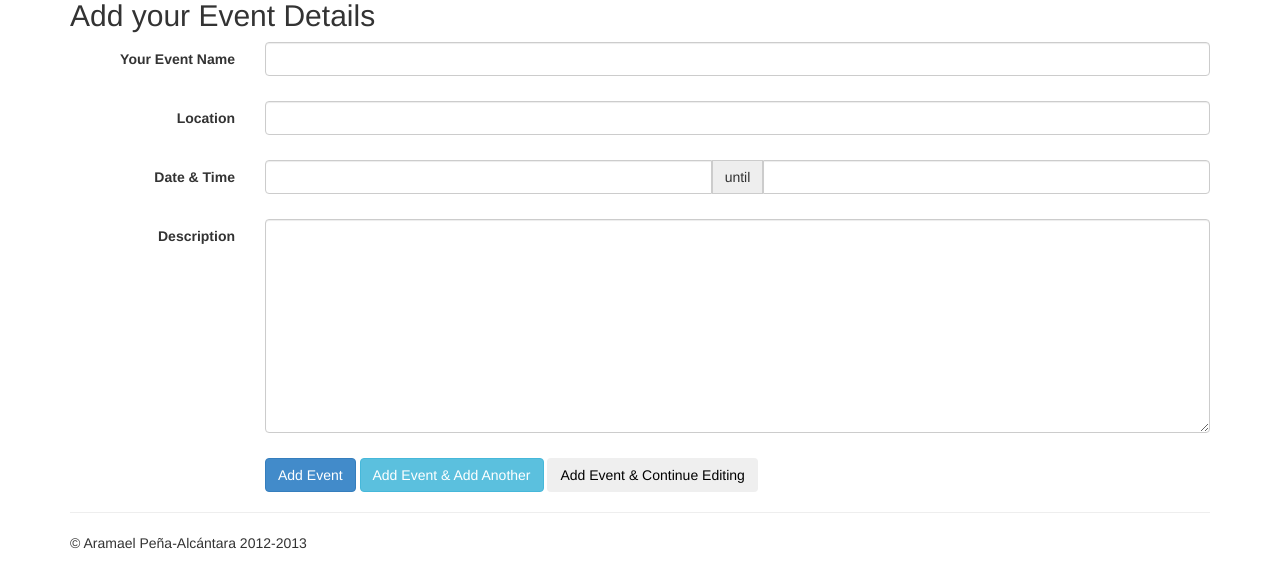
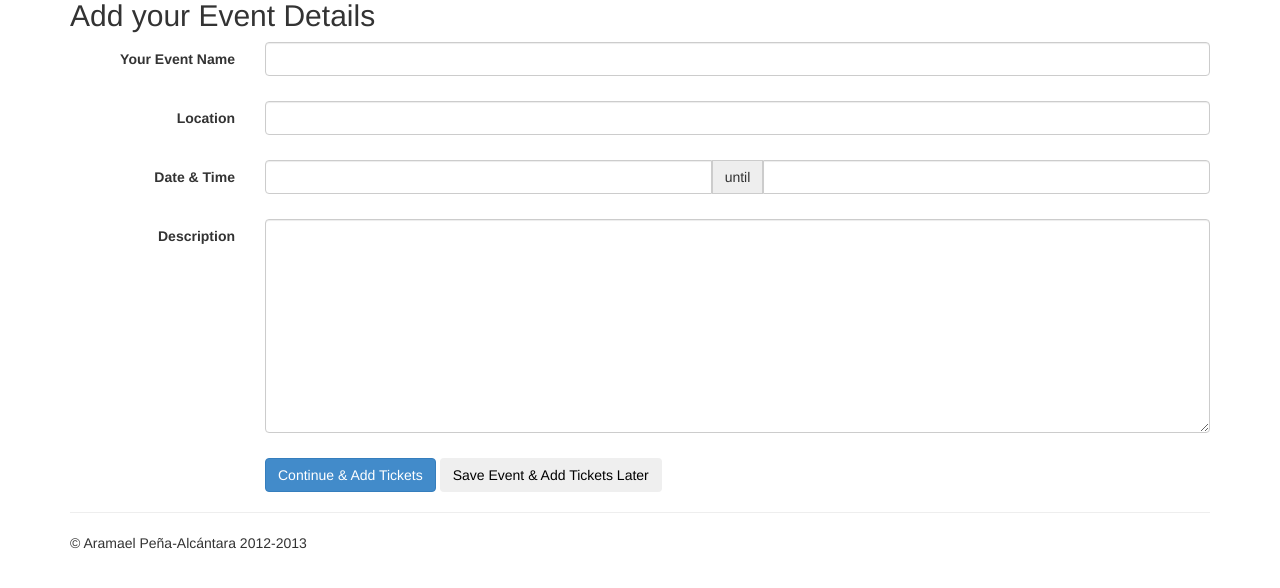
Before and after one commit to aramael/airtkts, a Django app: a page that uses templates/event_form.html in a window 1280 px wide. Shown: the part 151-739 px from the top of the page. Run offline with Django 3.2, Linux system fonts and the light colour scheme; parts of the project's set-up code (start-up, migrations or seed data) failed here and were passed over; some libraries are stand-ins or nearby versions.

Commit message:
Added Workflow for Tickets

```diff
--- a/airtkts/apps/events/forms.py
+++ b/airtkts/apps/events/forms.py
@@ -1,11 +1,11 @@
 from django import forms
-from .models import Event
+from .models import Event, TicketSale
 from airtkts.libs.forms import FieldsetsForm, ActionMethodForm, HideSlugForm
 
 
 class EventForm(ActionMethodForm, HideSlugForm, FieldsetsForm, forms.ModelForm):
 
-    POSSIBLE_ACTIONS = {'_save', '_addanother', '_continue'}
+    POSSIBLE_ACTIONS = {'_save', '_continue'}
 
     fieldsets = (
         (None, {
@@ -25,7 +25,5 @@ class EventForm(ActionMethodForm, HideSlugForm, FieldsetsForm, forms.ModelForm):
     def location_redirect(self, action, instance):
         if action == '_save':
             return {"to": 'event_home'}
-        elif action == '_addanother':
-            return {"to": 'event_new'}
         elif action == '_continue':
-            return {"to": 'event_edit', 'event_id': instance.pk, 'event_slug':instance.slug}
+            return {"to": 'ticketsales_new', 'event_id': instance.pk}
--- a/templates/event_form.html
+++ b/templates/event_form.html
@@ -35,7 +35,7 @@
                 <label class="col-lg-2 control-label" for="id_{{ form.location.html_name }}">{{ form.location.label }}</label>
                 <div class="col-lg-10">
                     {% render_field form.location class+="form-control" %}
-                    <p class="help-block">{{ form.location.help_text|safe }}{% if form.location.errors %}<strong>{{ form.description.errors }}</strong>{% endif %}</p>
+                    <p class="help-block">{{ form.location.help_text|safe }}{% if form.location.errors %}<strong>{{ form.location.errors }}</strong>{% endif %}</p>
                 </div>
         </div>
 
@@ -67,16 +67,14 @@
 
         <div class="row">
             <div class="col-md-10 col-md-offset-2 hidden-xs">
-                <input type="submit" class="btn btn-primary" value="Add Event" class="default" name="_save">
-                <input type="submit" class="btn btn-info" value="Add Event & Add Another" name="_addanother">
-                <input type="submit" class="btn" value="Add Event & Continue Editing" name="_continue">
+                <input type="submit" class="btn btn-primary" value="Continue & Add Tickets" class="default" name="_continue">
+                <input type="submit" class="btn" value="Save Event & Add Tickets Later" name="_save">
             </div>
         </div>
 
         <div class="form-actions hidden-md hidden-lg hidden-sm ">
-            <input type="submit" class="btn btn-primary btn-block btn-lg" value="Add Event" class="default" name="_save">
-            <input type="submit" class="btn btn-info btn-block btn-lg" value="Add Event & Add Another" name="_addanother">
-            <input type="submit" class="btn btn-block btn-lg" value="Add Event & Continue Editing" name="_continue">
+            <input type="submit" class="btn btn-primary btn-block btn-lg" value="Continue & Add Tickets" class="default" name="_continue">
+            <input type="submit" class="btn btn-block btn-lg" value="Save Event & Add Tickets Later" name="_save">
         </div>
     </form>
 
```
